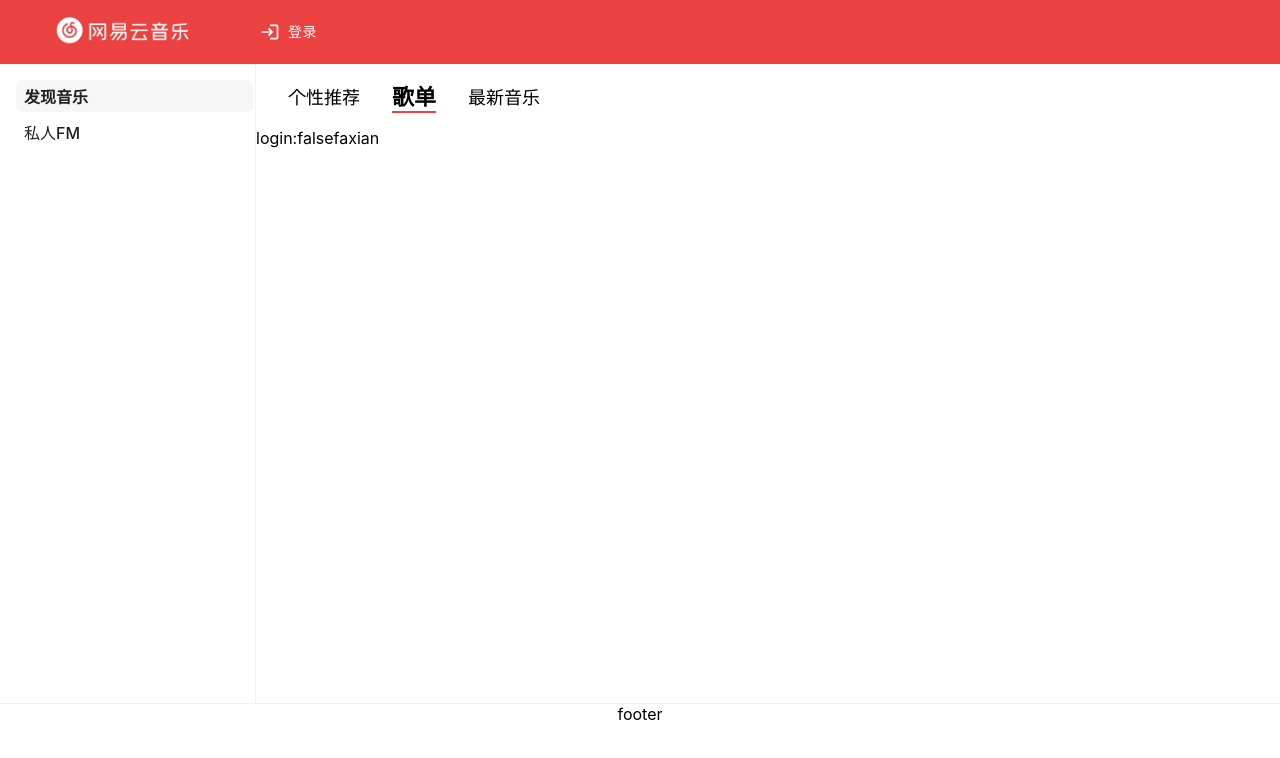
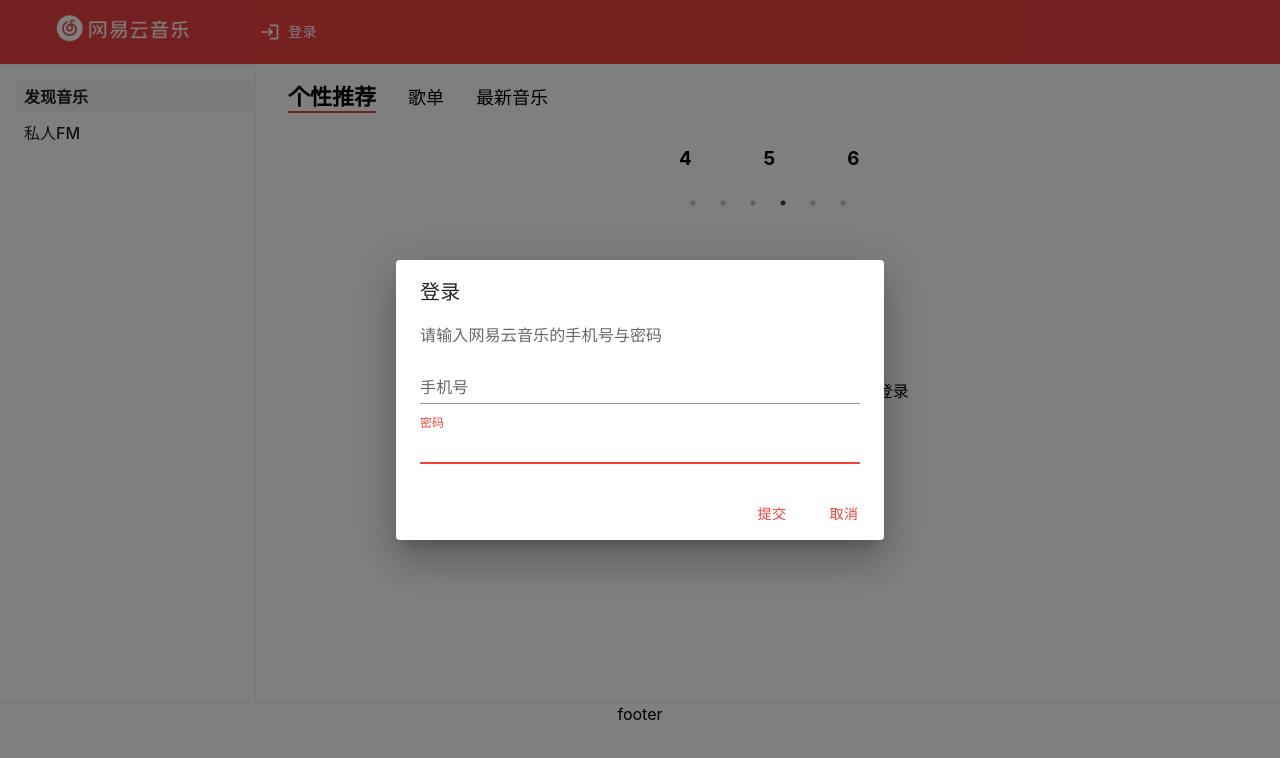
Before and after one commit to rainy-25Ghz/netease-app, a React (Create React App) app: page /findmusic in a window 1280 px wide. Shown: the top 758 px of the page. Built offline with nearby package versions, Linux system fonts and the light colour scheme; no server answers.

Commit message:
feature:add carousel

```diff
--- a/package.json
+++ b/package.json
@@ -14,16 +14,19 @@
     "react-dom": "^17.0.2",
     "react-router-dom": "^5.3.0",
     "react-scripts": "4.0.3",
+    "react-slick": "^0.28.1",
+    "slick-carousel": "^1.8.1",
     "styled-components": "^5.3.1",
     "swr": "^1.0.1",
     "typescript": "^4.4.3",
     "web-vitals": "^1.1.2"
   },
   "devDependencies": {
-    "@types/react-router-dom": "^5.3.0",
     "@types/node": "latest",
     "@types/react": "^17.0.24",
     "@types/react-dom": "latest",
+    "@types/react-router-dom": "^5.3.0",
+    "@types/react-slick": "^0.23.5",
     "@types/styled-components": "latest",
     "typescript": "latest"
   },
--- a/src/App.tsx
+++ b/src/App.tsx
@@ -9,7 +9,12 @@ import { Sider } from "./Components/Sider";
 import { SiderLink } from "./Components/SiderLink";
 import { Tab } from "./Components/Tab";
 import { TabBar } from "./Components/TabBar";
-import { checkCookie, login, LoginStatusContext, logout } from "./hooks/useAuth";
+import {
+    checkCookie,
+    login,
+    LoginStatusContext,
+    logout,
+} from "./hooks/useAuth";
 import {
     Link,
     Route,
@@ -20,9 +25,36 @@ import {
 } from "react-router-dom";
 import { red } from "@mui/material/colors";
 import { styled } from "@mui/system";
-import { Button, createTheme, Dialog, DialogActions, DialogContent, DialogContentText, DialogTitle, TextField, ThemeProvider } from "@mui/material";
+import {
+    Avatar,
+    Button,
+    createTheme,
+    Dialog,
+    DialogActions,
+    DialogContent,
+    DialogContentText,
+    DialogTitle,
+    TextField,
+    ThemeProvider,
+    Typography,
+} from "@mui/material";
 import { LoginOutlined, LogoutOutlined } from "@mui/icons-material";
+import useSWR from "swr";
+import { useMount } from "./hooks/useMount";
+import { Carousel } from "./Components/Carousel";
+import { fetcher } from "./util/network";
 
+const StyledAvatar = styled(Avatar)`
+    margin-right: 8px;
+`;
+
+const StyledNickName = styled(Typography)`
+    color: white;
+    width: 64px;
+    white-space: nowrap;
+    overflow: hidden;
+    text-overflow: ellipsis;
+`;
 
 const StyledButton = styled(Button)`
     color: white;
@@ -33,13 +65,31 @@ const theme = createTheme({
     },
 });
 
-
 function App() {
     const phone = useRef("");
     const psw = useRef("");
     const [open, setOpen] = useState(false);
     const [errTextField, setErrTextField] = useState(false);
     const [loginStatus, setLoginStatus] = useState(checkCookie());
+    const [uid, setUid] = useState<number | null>(null);
+    const { data: user, error } = useSWR(
+        () => `/user/detail?uid=${uid}`,
+        fetcher
+    );
+
+    useMount(() => {
+        const cookie_ = window.localStorage.getItem("cookie");
+        const uid_ = window.localStorage.getItem("uid");
+        if (cookie_ && uid_) {
+            document.cookie = cookie_;
+            setLoginStatus(true);
+            setOpen(false);
+            setUid(parseInt(uid_));
+        } else {
+            setLoginStatus(false);
+            setOpen(true);
+        }
+    });
 
     const handleClickOpen = () => {
         setOpen(true);
@@ -48,10 +98,16 @@ function App() {
     const handleLogin = () => {
         login(phone.current, psw.current).then((res) => {
             if (res.code === 200) {
-
                 setOpen(false);
                 setLoginStatus(true);
                 setErrTextField(false);
+                setUid(res?.account?.id);
+                window.localStorage.setItem(
+                    "uid",
+                    JSON.stringify(res?.account?.id)
+                );
+                window.localStorage.setItem("cookie", document.cookie);
+                console.log(document.cookie);
             } else {
                 setErrTextField(true);
             }
@@ -63,6 +119,10 @@ function App() {
             console.log(res);
             if (res.code === 200) {
                 setLoginStatus(false);
+                setUid(null);
+                window.localStorage.removeItem("uid");
+                window.localStorage.removeItem("cookie");
+                window.location.reload();
             }
         });
     };
@@ -82,33 +142,47 @@ function App() {
     > = (e) => {
         psw.current = e.target.value;
     };
-
+    const renderHeader = () => {
+        return (
+            <Header>
+                <HeaderContent>
+                    <div className={"logo"}>
+                        <img src="/logo_netease.png" alt={""} height={64} />
+                    </div>
+                    {!loginStatus ? (
+                        <StyledButton
+                            onClick={handleClickOpen}
+                            startIcon={<LoginOutlined />}
+                        >
+                            登录
+                        </StyledButton>
+                    ) : (
+                        <>
+                            <StyledAvatar
+                                alt=""
+                                src={user?.profile?.avatarUrl}
+                            />
+                            <StyledNickName variant="body2">
+                                {user?.profile?.nickname}
+                            </StyledNickName>
+                            <StyledButton
+                                onClick={handleLogout}
+                                startIcon={<LogoutOutlined />}
+                            >
+                                登出
+                            </StyledButton>
+                        </>
+                    )}
+                </HeaderContent>
+            </Header>
+        );
+    };
     return (
         <LoginStatusContext.Provider value={loginStatus}>
             <ThemeProvider theme={theme}>
                 <Router>
                     <div className="App">
-						<Header>
-							<HeaderContent>
-								<div className={"logo"}>
-									<img
-										src="/logo_netease.png"
-										alt={""}
-										height={64}
-									/>
-								</div>
-								{!loginStatus ? (
-									<StyledButton onClick={handleClickOpen} startIcon={<LoginOutlined/>}>
-										登录
-									</StyledButton>
-								) : (
-                  // <Avatar alt="" src="/static/images/avatar/1.jpg" />
-									<StyledButton onClick={handleLogout} startIcon={<LogoutOutlined/>}>
-										登出
-									</StyledButton>
-								)}
-							</HeaderContent>
-						</Header>
+                        {renderHeader()}
                         <Layout>
                             <Sider>
                                 <SiderLink
@@ -126,13 +200,26 @@ function App() {
                                             <Tab
                                                 key={title}
                                                 title={title}
-												activated={title === "歌单"}
+                                                activated={title === "个性推荐"}
                                             />
                                         )
                                     )}
                                 </TabBar>
                                 <ScrollContent>
-									{`login:${loginStatus}`}<br/>
+                                    <Carousel
+                                        {...{
+                                            dots: true,
+                                            infinite: true,
+                                            slidesToShow: 3,
+                                            slidesToScroll: 1,
+                                            autoplay: true,
+                                            autoplaySpeed: 500
+                                        }}
+                                    />
+                                    {`login:${loginStatus}\n userdata:${JSON.stringify(
+                                        user
+                                    )} ${loginStatus ? "已登录" : "未登录"}`}
+                                    <br />
                                     <Switch>
                                         <Route path="/findmusic">
                                             <div>faxian</div>
@@ -154,7 +241,7 @@ function App() {
                         <Footer>
                             <span>footer</span>
                         </Footer>
-						<Dialog open={open} onClose={handleClose}>
+                        <Dialog open={open}>
                             <DialogTitle>登录</DialogTitle>
                             <DialogContent>
                                 <DialogContentText>
--- /dev/null
+++ b/src/Components/Carousel.tsx
@@ -0,0 +1,43 @@
+import Slider, { Settings } from "react-slick";
+import React from "react";
+import styled from "@emotion/styled";
+import { useBanner } from "../hooks/useBanner";
+import "slick-carousel/slick/slick.css";
+import "slick-carousel/slick/slick-theme.css";
+const StyledDiv = styled.div`
+    height: 250px;
+    width:250px;
+`;
+const StyledSlider = styled(Slider)`
+`;
+interface Props {
+    imgs?: string[];
+}
+
+export const Carousel = (props: Settings & Props) => {
+    const { bannerData } = useBanner();
+    return (
+        <StyledDiv>
+            <StyledSlider {...props}>
+                <div style={{backgroundColor:"black"}}>
+                    <h3>1</h3>
+                </div>
+                <div>
+                    <h3>2</h3>
+                </div>
+                <div>
+                    <h3>3</h3>
+                </div>
+                <div>
+                    <h3>4</h3>
+                </div>
+                <div>
+                    <h3>5</h3>
+                </div>
+                <div>
+                    <h3>6</h3>
+                </div>
+            </StyledSlider>
+        </StyledDiv>
+    );
+};
--- a/src/Components/Header.tsx
+++ b/src/Components/Header.tsx
@@ -24,4 +24,5 @@ export const HeaderContent = styled.div`
   width: 100%;
   height: 100%;
   display: flex;
+  align-items: center;
 `;
--- a/src/Components/ScrollContent.tsx
+++ b/src/Components/ScrollContent.tsx
@@ -11,8 +11,11 @@ const StyledDiv = styled.div`
   max-width: calc(100vw - 256px);
   width: 100%;
   height: 100%;
+  overflow-x: hidden;
   overflow-y: scroll;
   display: flex;
+  flex-direction: column;
+  align-items: center;
   &::-webkit-scrollbar {
     width: 10px;
     background-color: transparent;
--- a/src/Components/SiderTitle.tsx
+++ b/src/Components/SiderTitle.tsx
@@ -1,4 +1,8 @@
 import  styled  from "styled-components";
 export const SiderTitle = styled.div`
-	color: gray;
+	color: #808080;
+	height: 2rem;
+	display: flex;
+	align-items: center;
+	padding-left: 8px;
 `;
--- a/src/hooks/useAuth.ts
+++ b/src/hooks/useAuth.ts
@@ -1,9 +1,8 @@
 import { createContext, useContext } from "react";
 import useSWR from "swr";
+import { fetcher } from "../util/network";
 
-const fetcher = async (...args: Parameters<typeof window.fetch>) => {
-  return fetch(...args).then((res) => res.json());
-};
+
 export const logout = async () => {
   return await fetcher(`/logout`) as any;
 };
@@ -23,23 +22,3 @@ export const useAuth=()=>{
   const loginStatus = useContext(LoginStatusContext);
   return loginStatus;
 }
-export const UidContext = createContext<number|undefined>(undefined);
-export const useUid=()=>{
-  const Uid=useContext(UidContext);
-}
-// export const useAuth = () => {
-//   const key = `/login/status`;
-//   const { data, error, mutate } = useSWR(key, fetcher);
-//   let loginStatus = false;
-//   console.log(data?.data);
-//   if (data?.data?.account) {
-//     loginStatus = true;
-//   }
-//   return {
-//     loginStatus: loginStatus,
-//     isLoading: !error && !data,
-//     isError: error,
-//     mutate,
-//     key,
-//   };
-// };
--- /dev/null
+++ b/src/hooks/useBanner.ts
@@ -0,0 +1,7 @@
+import useSWR from "swr";
+import { fetcher } from "../util/network";
+
+export function useBanner() {
+    const { data: bannerData, error } = useSWR("/banner", fetcher);
+    return { bannerData, error };
+}
--- /dev/null
+++ b/src/hooks/useMount.ts
@@ -0,0 +1,13 @@
+import { useEffect } from "react";
+
+export function useMount(fn:()=>void){
+    useEffect(() => {
+        fn();
+    }, [])
+}
+
+export function useUnmount(fn:()=>void){
+    useEffect(() => {
+        return fn;
+    }, [])
+}
--- /dev/null
+++ b/src/util/network.ts
@@ -0,0 +1,3 @@
+export const fetcher = async (...args: Parameters<typeof window.fetch>) => {
+    return fetch(...args).then((res) => res.json());
+};
```
Also changed, not shown: 2 other files (tests, documents, lock files or other folders). Lines whose indentation alone changed are shown as unchanged.
